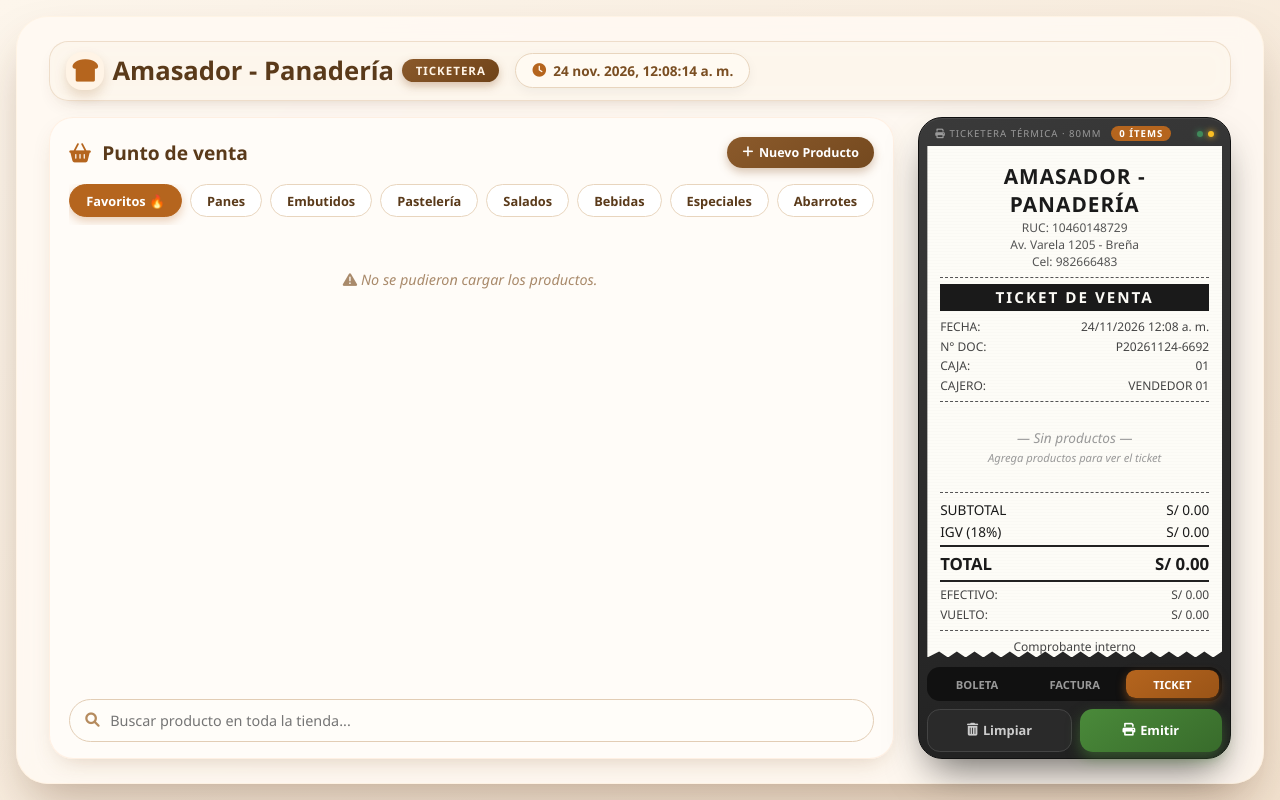
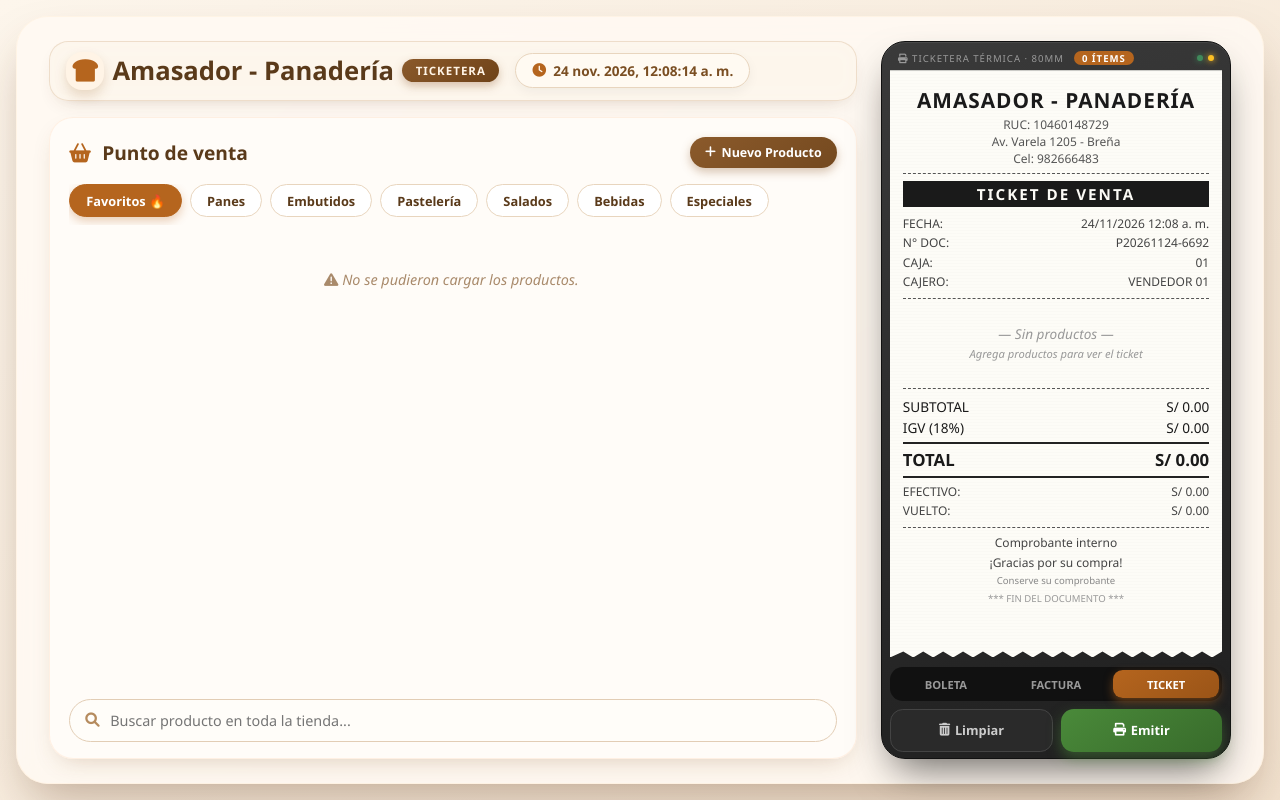
Before and after one commit to EduCarSH/amasador, a plain HTML site: page index.html in a window 1280 px wide. Drawn offline with Linux system fonts and the light colour scheme; no server answers.

Commit message:
Refactor main grid layout and update header structure

```diff
--- a/index.html
+++ b/index.html
@@ -34,7 +34,7 @@
         .datetime i { color:var(--c-accent); }
 
         /* --- MAIN GRID --- */
-        .main-grid { display:grid; grid-template-columns: 1.6fr 1fr; gap:1.5rem; flex: 1; min-height: 0; }
+        .main-grid { display:grid; grid-template-columns: minmax(0,1fr) 350px; gap:1.5rem; flex: 1; min-height: 0; }
         .col-left { display:flex; flex-direction:column; min-height:0; }
         .col-right { display:flex; flex-direction:column; min-height:0; }
 
@@ -220,19 +220,18 @@
 <body>
     <div class="app-container">
 
-        <!-- HEADER -->
-        <div class="header">
-            <div class="logo-area">
-                <h1><i class="fas fa-bread-slice"></i> Amasador - Panadería <span class="badge-emi">TICKETERA</span></h1>
-                <div class="datetime"><i class="fas fa-clock"></i> <span id="currentDateTime"></span></div>
-            </div>
-        </div>
-
         <!-- MAIN GRID -->
         <div class="main-grid">
 
-            <!-- COLUMNA IZQUIERDA: PRODUCTOS -->
+            <!-- COLUMNA IZQUIERDA: HEADER + PRODUCTOS -->
             <div class="col-left">
+                <!-- HEADER -->
+            <div class="header">
+                <div class="logo-area">
+                    <h1><i class="fas fa-bread-slice"></i> Amasador - Panadería <span class="badge-emi">TICKETERA</span></h1>
+                    <div class="datetime"><i class="fas fa-clock"></i> <span id="currentDateTime"></span></div>
+                </div>
+            </div>
                 <div class="card">
                     <div class="card-header">
                         <h2><i class="fas fa-basket-shopping"></i> Punto de venta</h2>
@@ -248,7 +247,6 @@
                         <button type="button" class="cat-btn" data-cat="Salados">Salados</button>
                         <button type="button" class="cat-btn" data-cat="Bebidas">Bebidas</button>
                         <button type="button" class="cat-btn" data-cat="Especiales">Especiales</button>
-                        <button type="button" class="cat-btn" data-cat="Abarrotes">Abarrotes</button>
                     </div>
 
                     <!-- ÁREA DE PRODUCTOS (SCROLL INTERNO) -->
```
